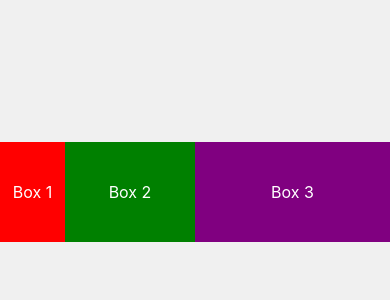
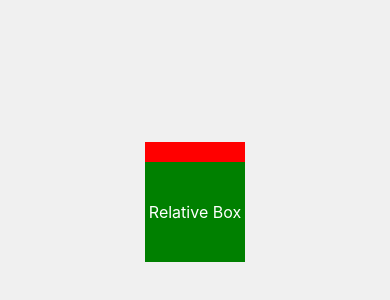
Before and after one commit to kuldeeepkumar/practiceApp, a React Native app: screen / in a window 390 px wide. Shown: the part 230-530 px from the top of the page. Built offline with nearby package versions, Linux system fonts and the light colour scheme.

Commit message:
flex box and position absolute and position relative design understand

```diff
--- a/App.js
+++ b/App.js
@@ -8,6 +8,7 @@ import Exercise5 from "./src/Exercise/Exercise5";
 import Exercise6 from "./src/Exercise/Exercise6";
 import Exercise7 from "./src/Exercise/Exercise7";
 import Exercise8 from "./src/Exercise/Exercise8";
+import Exercise9 from "./src/Exercise/Exercise9";
 
 export default function App() {
   return (
@@ -19,7 +20,8 @@ export default function App() {
       {/* <Exercise5 /> */}
       {/* <Exercise6 /> */}
       {/* <Exercise7 /> */}
-      <Exercise8 />
+      {/* <Exercise8 /> */}
+      <Exercise9 />
     </>
   );
 }
--- a/src/Exercise/Exercise8.js
+++ /dev/null
@@ -1,54 +0,0 @@
-import { StyleSheet, Text, View } from "react-native";
-import React from "react";
-
-const Exercise8 = () => {
-  return (
-    <View style={styles.container}>
-      <View style={styles.box1}>
-        <Text style={styles.text}>Box 1</Text>
-      </View>
-      <View style={styles.box2}>
-        <Text style={styles.text}>Box 2</Text>
-      </View>
-      <View style={styles.box3}>
-        <Text style={styles.text}>Box 3</Text>
-      </View>
-    </View>
-  );
-};
-
-export default Exercise8;
-const styles = StyleSheet.create({
-  container: {
-    flex: 1,
-    flexDirection: "row", // Try changing to 'column' and see the difference
-    justifyContent: "space-around",
-    alignItems: "center",
-    backgroundColor: "#f0f0f0",
-  },
-  box1: {
-    flex: 1,
-    backgroundColor: "red",
-    height: 100,
-    justifyContent: "space-around",
-    alignItems: "center",
-  },
-  box2: {
-    flex: 2,
-    backgroundColor: "green",
-    height: 100,
-    justifyContent: "space-around",
-    alignItems: "center",
-  },
-  box3: {
-    flex: 3,
-    backgroundColor: "purple",
-    height: 100,
-    justifyContent: "space-around",
-    alignItems: "center",
-  },
-  text: {
-    fontSize: 16,
-    color: "white",
-  },
-});
--- /dev/null
+++ b/src/Exercise/Exercise9.js
@@ -0,0 +1,40 @@
+import { StyleSheet, Text, View } from "react-native";
+
+import React from "react";
+
+const Exercise9 = () => {
+  return (
+    <View style={styles.container}>
+      <View style={[styles.box, { position: "absolute" }]}>
+        <Text style={styles.text}>Absolute Box</Text>
+      </View>
+      <View style={[styles.box, { marginTop: 40, backgroundColor: "green" }]}>
+        <Text style={styles.text}>Relative Box</Text>
+      </View>
+    </View>
+  );
+};
+
+export default Exercise9;
+
+// -->>>>>>>>>>>  Styling with absolute and relative positioning <<<<<<<<<<<<<---
+
+const styles = StyleSheet.create({
+  container: {
+    flex: 1,
+    justifyContent: "center",
+    alignItems: "center",
+    backgroundColor: "#f0f0f0",
+  },
+  box: {
+    width: 100,
+    height: 100,
+    backgroundColor: "red",
+    justifyContent: "center",
+    alignItems: "center",
+  },
+  text: {
+    fontSize: 16,
+    color: "white",
+  },
+});
```
